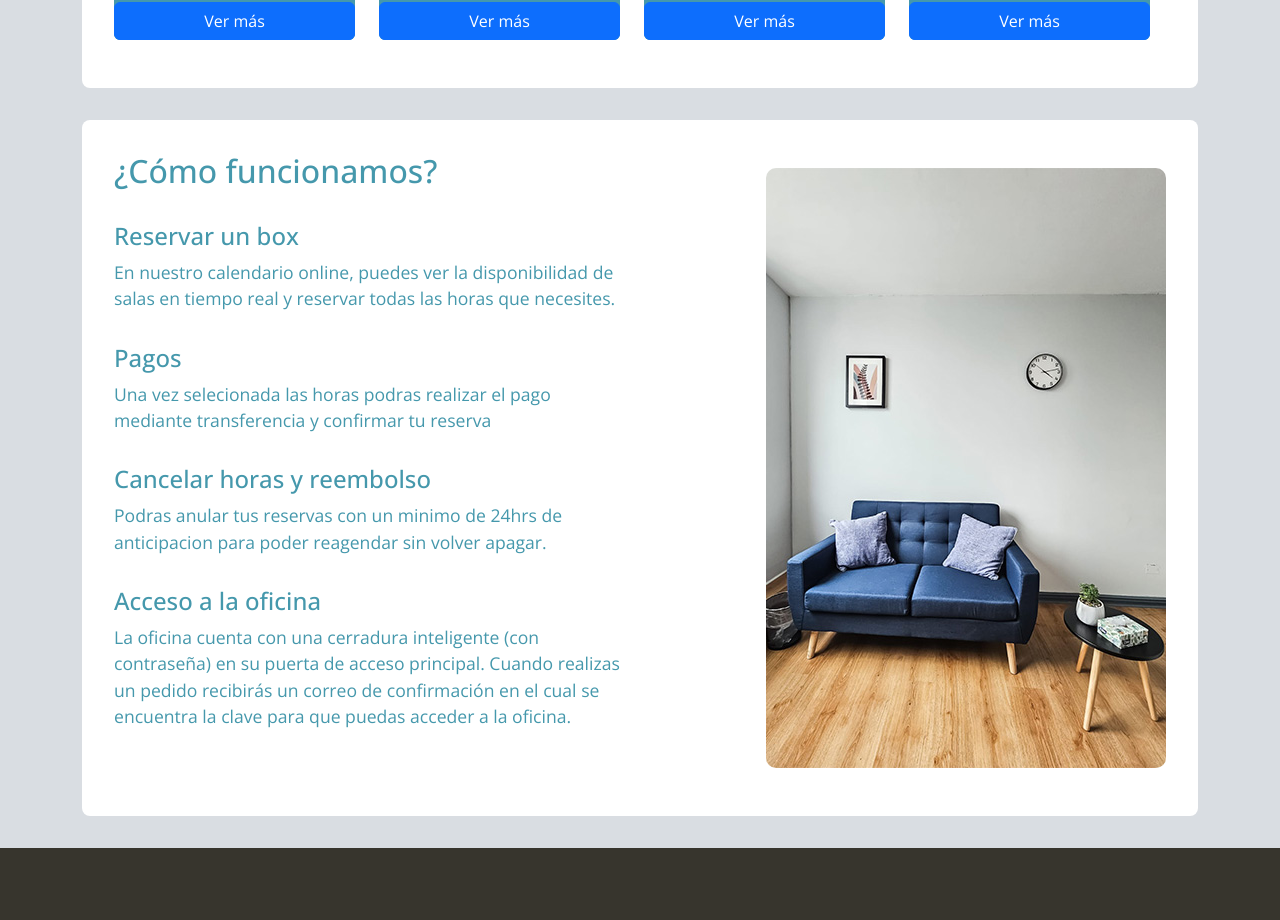
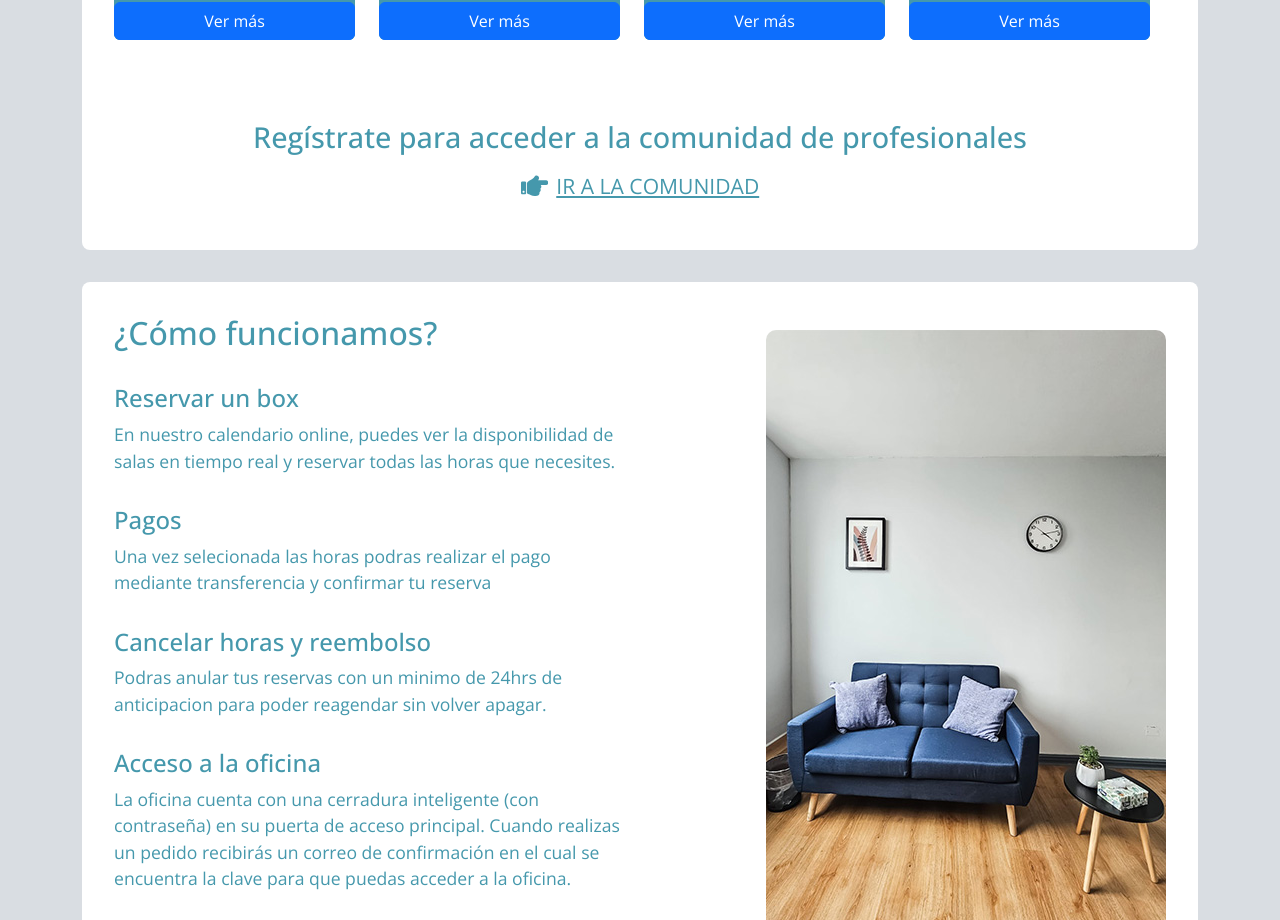
Before and after one commit to ssalinascalibar/espacio-box-noLogin, a React (Vite) app: page / in a window 1280 px wide. Shown: the part 3140-4060 px from the top of the page. Built offline with nearby package versions, Linux system fonts and the light colour scheme.

Commit message:
add ir a la comunidad whit props link

```diff
--- a/src/features/home/VideoSection.jsx
+++ b/src/features/home/VideoSection.jsx
@@ -126,8 +126,8 @@ export default function VideoSection() {
             ))}
             <Col>
           <div id="room-link">
-          <h4>Te invitamos a conocer nuestro espacio</h4>
-          <BoxLink color="var(--primary-color)" hoverColor="var(--accent-color)"/>
+            <h4>Te invitamos a conocer nuestro espacio</h4>
+            <BoxLink color="var(--primary-color)" hoverColor="var(--accent-color)"/>
           </div>
             </Col>
           </Row>
--- a/src/shared/components/cards/ProfessionalCards.jsx
+++ b/src/shared/components/cards/ProfessionalCards.jsx
@@ -4,6 +4,7 @@ import Row from "react-bootstrap/Row";
 import Col from "react-bootstrap/Col";
 import Card from "react-bootstrap/Card";
 import Button from "react-bootstrap/Button";
+import { ReserveLink } from "../links/CustomLinks";
 import ProfessionalCardModal from "../modals/ProfessionalCardModal";
 import "./professionalCards.css";
 
@@ -33,6 +34,7 @@ export default function ProfessionalCards() {
             altamente calificados, incluyendo psicólogos, nutricionistas y otros
             especialistas.
           </p>
+
         </div>
         <div className="scroll-container-professionals">
           <Row>
@@ -64,6 +66,10 @@ export default function ProfessionalCards() {
             )}
           </Row>
         </div>
+        <div id="professional-link">
+          <h4>Regístrate para acceder a la comunidad de profesionales</h4>
+         <ReserveLink color="var(--primary-color)" hoverColor="var(--accent-color)" text="IR A LA COMUNIDAD" />
+         </div>
       </div>
     </>
   );
--- a/src/shared/components/cards/professionalCards.css
+++ b/src/shared/components/cards/professionalCards.css
@@ -1,3 +1,11 @@
+#professional-link{
+  display: flex;
+  flex-direction: column;
+  margin: 4rem 0 1rem 0;
+}
+
+
+
 .scroll-container-professionals {
     overflow-x: auto;
     white-space: normal;
@@ -58,4 +66,18 @@
     width: 60%;
   }
 
+  #professional-link{
+    text-align: center;
+    align-items: center;
+    font-size: 1.2em;
+  }
+
+  #professional-link h4{
+    font-size: 1.5em;
+  }
+
+  #professional-link a{
+    font-size: 1.1em;
+  }
+
 }
--- a/src/shared/components/links/CustomLinks.jsx
+++ b/src/shared/components/links/CustomLinks.jsx
@@ -2,7 +2,7 @@ import { Link } from "react-router-dom";
 import { FaHandPointRight, FaInfoCircle, FaEye } from "../../../assets/icons/icons";
 import "./custom-links.css";
 
-export function ReserveLink({ color = "#fcfcfc", hoverColor = "#4598ac" }) {
+export function ReserveLink({ color = "#fcfcfc", hoverColor = "#4598ac", text = "AGENDA AQUÍ" }) {
   return (
       <Link
         to="/agendar"
@@ -12,7 +12,7 @@ export function ReserveLink({ color = "#fcfcfc", hoverColor = "#4598ac" }) {
         style={{ hoverColor: hoverColor, color: color }}
       >
         <FaHandPointRight />
-        AGENDA AQUÍ
+        {text}
       </Link>
   );
 }
```
